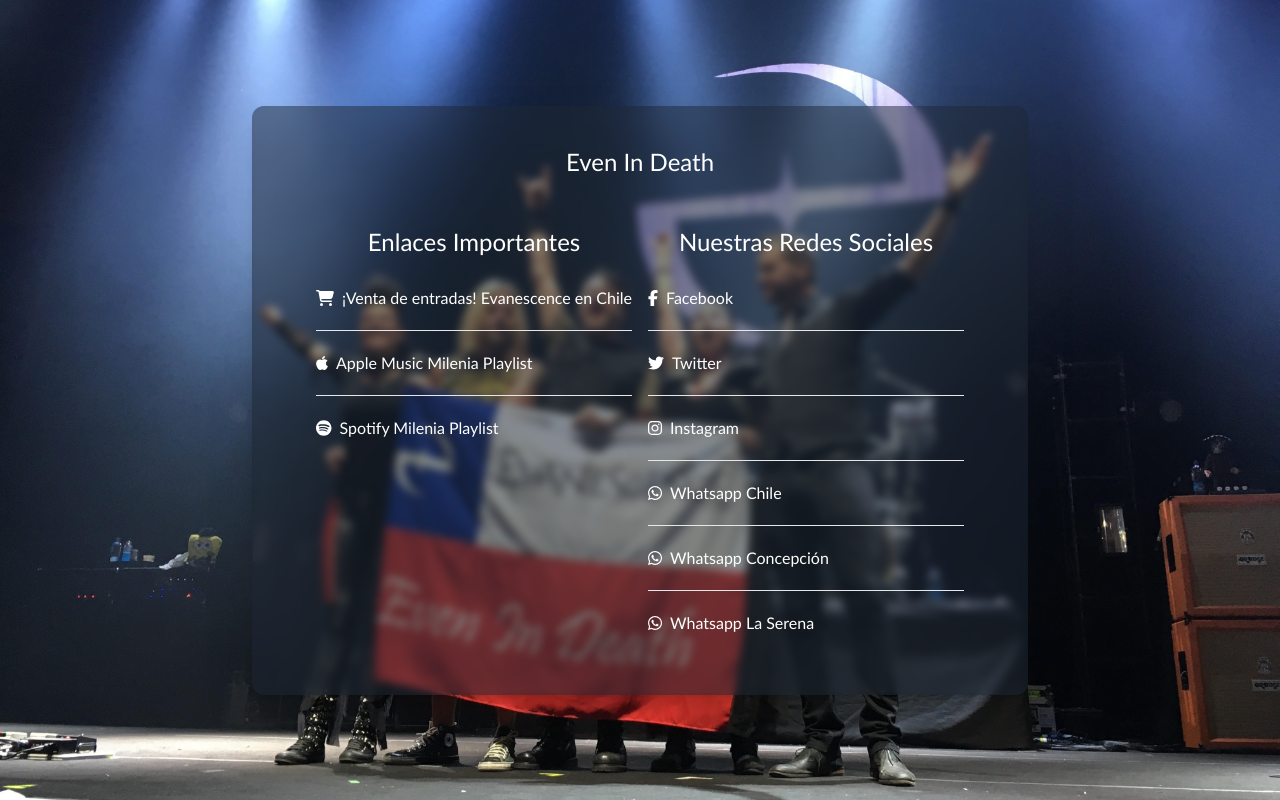
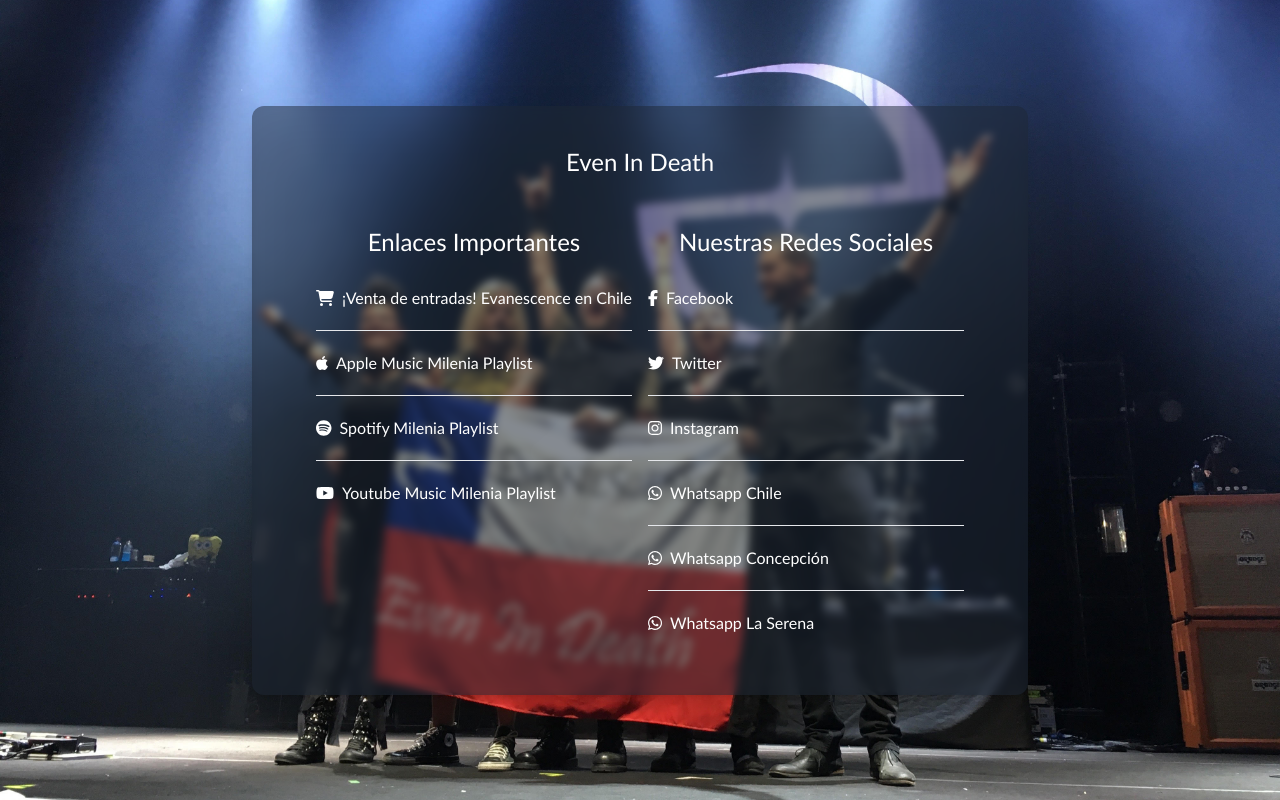
Before and after one commit to angelmaturanat/even-in-death-webpage, a React (Create React App) app: page / in a window 1280 px wide. Built offline with nearby package versions, Linux system fonts and the light colour scheme.

Commit message:
feature: add youtube music link

```diff
--- a/src/components/SocialMediaLinks.tsx
+++ b/src/components/SocialMediaLinks.tsx
@@ -1,5 +1,5 @@
 import React from 'react';
-import { faFacebookF, faTwitter, faInstagram, faWhatsapp, faSpotify, faApple } from '@fortawesome/free-brands-svg-icons';
+import { faFacebookF, faTwitter, faInstagram, faWhatsapp, faSpotify, faApple, faYoutube } from '@fortawesome/free-brands-svg-icons';
 import SocialMediaItem from './SocialMediaItem';
 import { faCartShopping } from '@fortawesome/free-solid-svg-icons';
 
@@ -12,6 +12,7 @@ const SocialMediaLinks: React.FC = () => {
           <SocialMediaItem icon={faCartShopping} url={'https://www.puntoticket.com/milenia-2023'} text={'¡Venta de entradas! Evanescence en Chile'}></SocialMediaItem>
           <SocialMediaItem icon={faApple} url={'https://music.apple.com/cl/playlist/evanescence-en-chile-2023-milenia-fest/pl.u-xlJXTGaYRpr'} text={'Apple Music Milenia Playlist'}></SocialMediaItem>
           <SocialMediaItem icon={faSpotify} url={'https://open.spotify.com/playlist/65zKEUX6WW6I03Cnbd13Ql?si=8-dO6P2VT4axcsTJews7dg'} text={'Spotify Milenia Playlist'}></SocialMediaItem>
+          <SocialMediaItem icon={faYoutube} url={'https://music.youtube.com/playlist?list=PLIh3Bxwsbr3yswfdSW705Rz48cgh8A4pa&feature=share'} text={'Youtube Music Milenia Playlist'}></SocialMediaItem>
         </ul>
       </div>
       <div>
```
